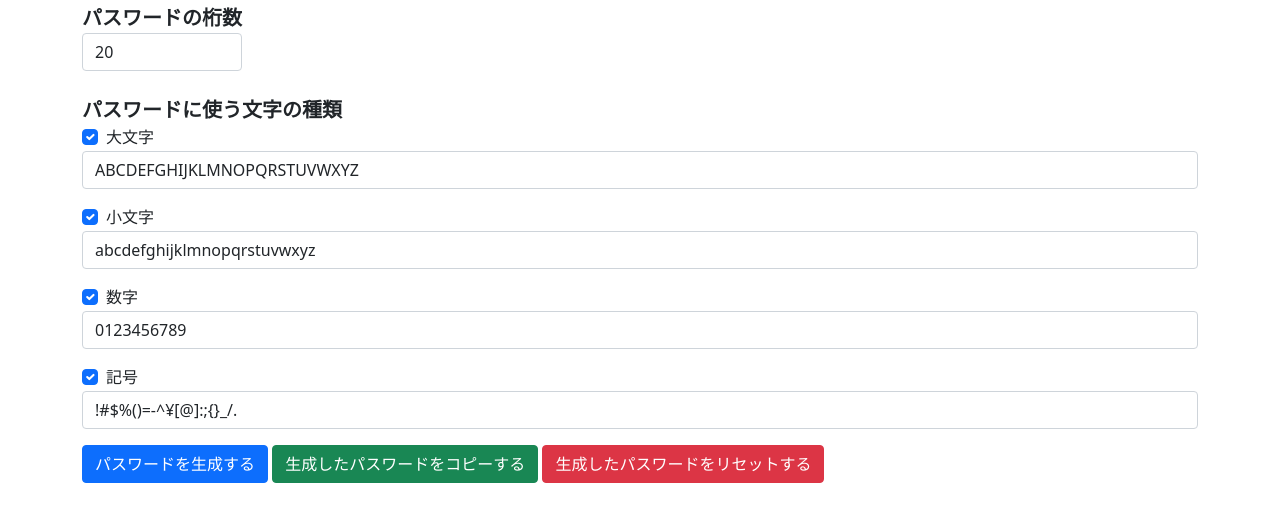
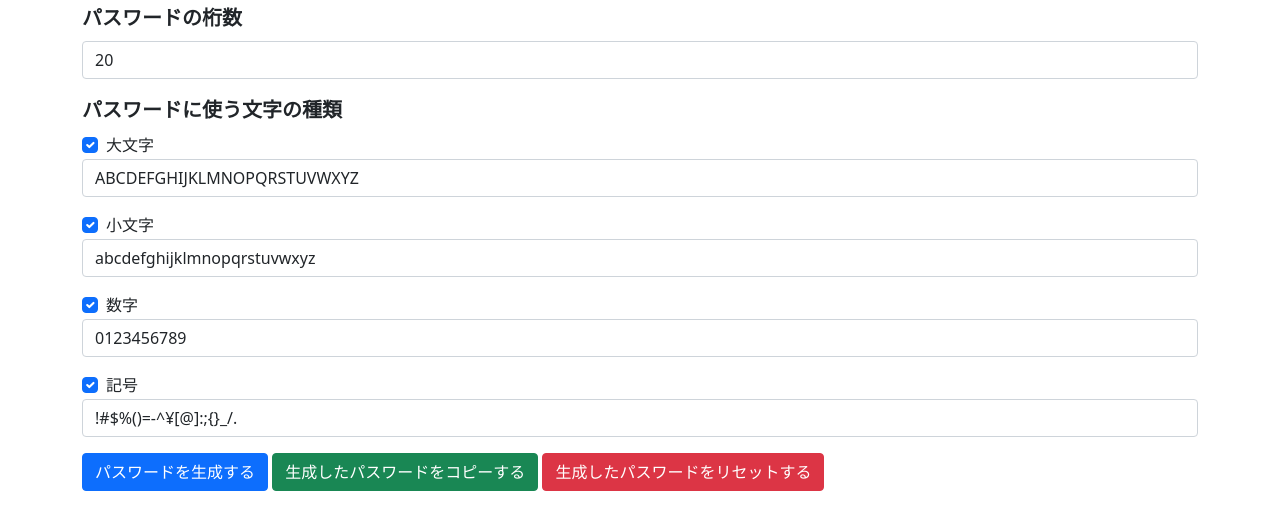
Before and after one commit to enw-ishihara/tools, a plain HTML site: page password/index.html in a window 1280 px wide. Shown: the part 53-582 px from the top of the page. Drawn offline with nearby package versions, Linux system fonts and the light colour scheme.

Commit message:
軽微な修正。

```diff
--- a/password/index.html
+++ b/password/index.html
@@ -8,45 +8,46 @@
 <body>
   <div class="container">
     <h1>パスワード生成ツール</h1>
-    <form class="row">
-      <div class="col-12 mb-3">
-        <label class="form-label fs-5 fw-bold">パスワードの桁数<input class="form-control" type="number" min="1" max="200" value="20" data-len></label>
+    <div class="fs-5 fw-bold mb-2">パスワードの桁数</div>
+    <div class="mb-3">
+      <input id="len" class="form-control" type="number" min="1" max="200" value="20" data-len>
     </div>
-      <div class="col-12 fs-5 fw-bold">
-        パスワードに使う文字の種類
-      </div>
-      <div class="col-12 mb-3">
+    <div class="fs-5 fw-bold mb-2">パスワードに使う文字の種類</div>
+    <div class="mb-3">
       <div class="form-check">
-          <label class="form-check-label"><input class="form-check-input" type="checkbox" checked data-type="upper">大文字</label>
+        <input id="type-upper" class="form-check-input" type="checkbox" checked data-type="upper">
+        <label class="form-check-label" for="type-upper">大文字</label>
       </div>
       <input class="form-control" type="text" size="50" value="ABCDEFGHIJKLMNOPQRSTUVWXYZ" data-type-upper>
     </div>
-      <div class="col-12 mb-3">
+    <div class="mb-3">
       <div class="form-check">
-          <label class="form-check-label"><input class="form-check-input" type="checkbox" checked data-type="lower">小文字</label>
+        <input id="type-lower" class="form-check-input" type="checkbox" checked data-type="lower">
+        <label class="form-check-label" for="type-lower">小文字</label>
       </div>
       <input class="form-control" type="text" size="50" value="abcdefghijklmnopqrstuvwxyz" data-type-lower>
     </div>
-      <div class="col-12 mb-3">
+    <div class="mb-3">
       <div class="form-check">
-          <label class="form-check-label"><input class="form-check-input" type="checkbox" checked data-type="number">数字</label>
+        <input id="type-number" class="form-check-input" type="checkbox" checked data-type="number">
+        <label class="form-check-label" for="type-number">数字</label>
       </div>
       <input class="form-control" type="text" size="50" value="0123456789" data-type-number>
     </div>
-      <div class="col-12 mb-3">
+    <div class="mb-3">
       <div class="form-check">
-          <label class="form-check-label"><input class="form-check-input" type="checkbox" checked data-type="symbol">記号</label>
+        <input id="type-symbol" class="form-check-input" type="checkbox" checked data-type="symbol">
+        <label class="form-check-label" for="type-symbol">記号</label>
       </div>
       <input class="form-control" type="text" size="50" value="!#$%()=-^¥[@]:;{}_/." data-type-symbol>
     </div>
-      <div class="col-12 mb-3">
+    <div class="mb-3">
       <input class="btn btn-primary" type="button" value="パスワードを生成する" data-generate>
       <input class="btn btn-success" type="button" value="生成したパスワードをコピーする" data-copy>
       <input class="btn btn-danger" type="button" value="生成したパスワードをリセットする" data-reset>
     </div>
-      <div class="col-12 fs-2 fw-bold mb-3" data-result></div>
-      <div class="col-12 fs-4 fw-bold text-danger" data-status></div>
-    </form>
+    <div class="fs-2 fw-bold mb-3" data-result></div>
+    <div class="fs-4 fw-bold text-danger" data-status></div>
   </div>
   <script src="password.js"></script>
 </body>
```
Also changed, not shown: qrcode-decoder/index.html (+2 -2 lines), qrcode-encoder/index.html (+2 -2 lines). Lines whose indentation alone changed are shown as unchanged.
